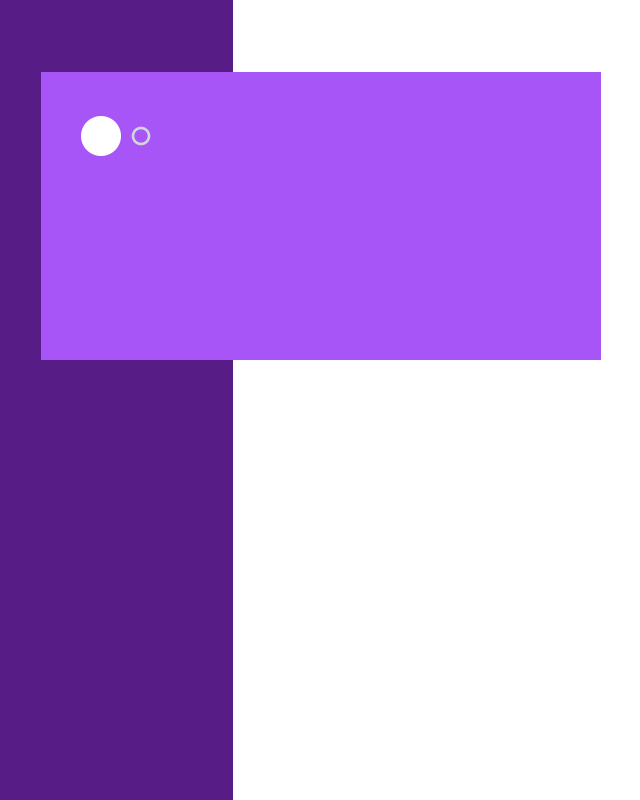
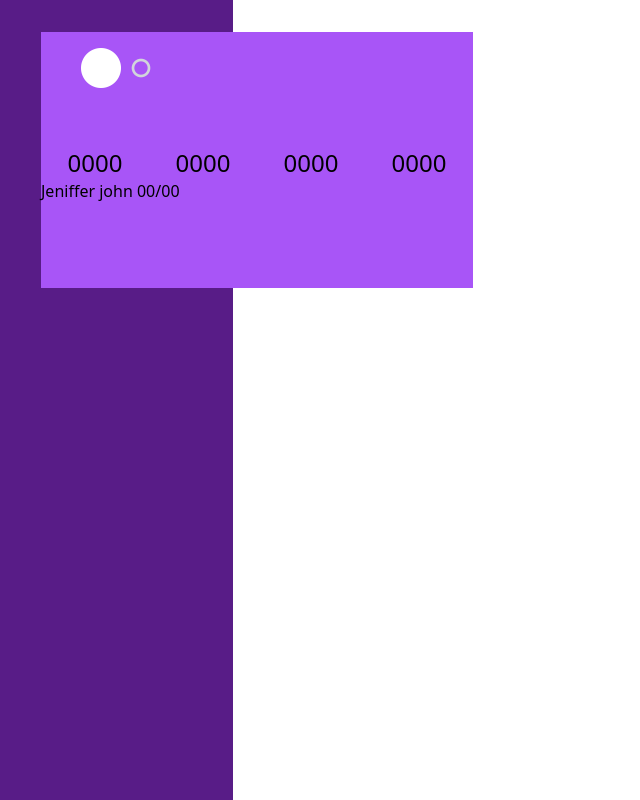
Before and after one commit to olawale3334/card-form, a website: page dist/index.html in a window 1280 px wide. Shown: the whole page, without its empty margins (151-791 px from the left). Drawn offline with nearby package versions, Linux system fonts and the light colour scheme.

Commit message:
new added

```diff
--- a/dist/index.html
+++ b/dist/index.html
@@ -11,12 +11,21 @@
   <section>
     <div class="">
         <div class="bg-purple-900 absolute h-[100vh] p-8 w-96 ">
-            <div class="bg-gradient-to-tr to bg-purple-500 w-[35rem] ml-40 mt-30 h-[18rem]">
-                <div class="flex items-center ml-9 mt-10">
-                   <p class="mt-10"><i class='bx bxs-circle text-white text-[3rem]'></i></p>
-                    <p class="mt-10"><i class='bx bx-radio-circle text-gray-300 text-[2rem]'></i></p>
+            <div class="bg-gradient-to-tr to bg-purple-500 w-[27rem] ml-40 mt-30 h-[16rem]">
+                <div class="flex items-center ml-9 py-3">
+                   <p class=""><i class='bx bxs-circle text-white text-[3rem]'></i></p>
+                    <p class=""><i class='bx bx-radio-circle text-gray-300 text-[2rem]'></i></p>
                 </div>
-                <div></div>
+                <div class="mt-10 flex items-center mx-auto justify-around">
+                    <div class="text-2xl">0000</div>
+                    <div class="text-2xl">0000</div>
+                    <div class="text-2xl">0000</div>
+                    <div class="text-2xl">0000</div>
+                </div>
+                <div class="">
+                    <span>Jeniffer john</span>
+                    <span>00/00</span>
+                </div>
 
             </div>
         </div>
```
Also changed, not shown: dist/style.css.
